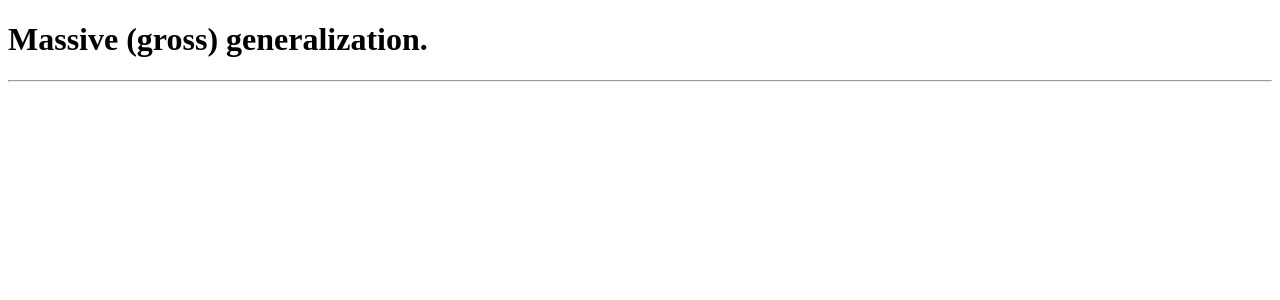
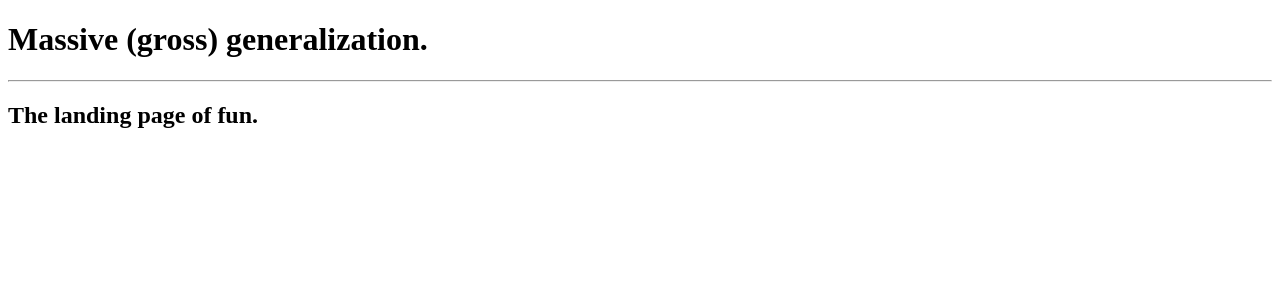
Before and after one commit to CallaRudolph/react-upvote, a React app: page / in a window 1280 px wide. Shown: the top 300 px of the page. Built offline with nearby package versions, Linux system fonts and the light colour scheme.

Commit message:
create MasterPost parent component

```diff
--- a/src/components/App.jsx
+++ b/src/components/App.jsx
@@ -1,10 +1,12 @@
 import React from "react";
 import Header from "./Header";
+import MasterPost from "./MasterPost";
 
 function App(props){
   return (
     <div>
       <Header/>
+      <MasterPost/>
     </div>
   );
 }
--- /dev/null
+++ b/src/components/MasterPost.jsx
@@ -0,0 +1,11 @@
+import React from "react";
+
+function MasterPost() {
+  return(
+    <div>
+      <h2>The landing page of fun.</h2>
+    </div>
+  );
+}
+
+export default MasterPost;
```
